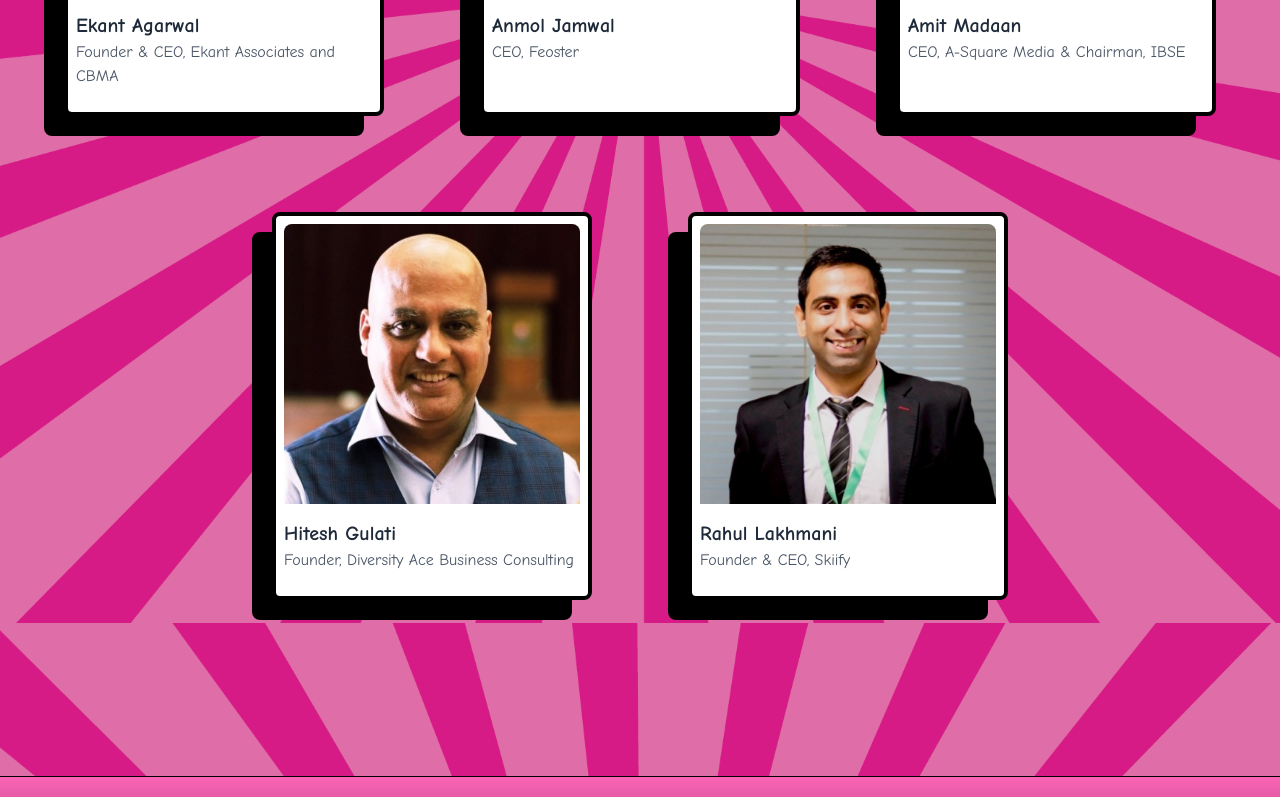
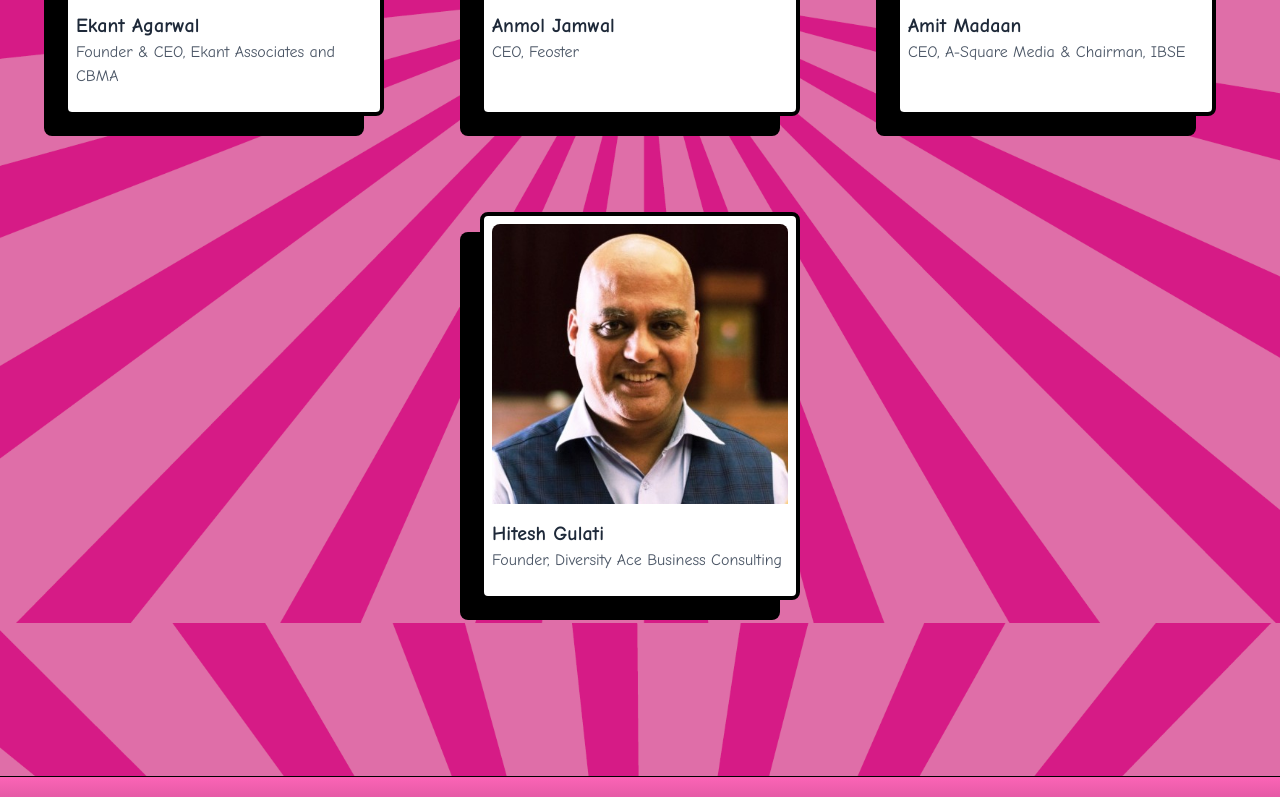
Before and after one commit to Saransh-2194/E-Summit-website, a React (Vite) app in the folder client/: page /speakers in a window 1280 px wide. Shown: the part 652-1449 px from the top of the page. Built offline with nearby package versions, Linux system fonts and the light colour scheme.

Commit message:
Removed a Speaker

```diff
--- a/client/src/components/Speakers/Speakers.jsx
+++ b/client/src/components/Speakers/Speakers.jsx
@@ -70,13 +70,6 @@ export default function Speakers() {
       instagram: "https://www.instagram.com/hiteshkumargulati/"
 
     },
-    { name: "Rahul Lakhmani",
-      image: "./Speakers/rahul.jpeg",
-      designation: "Founder & CEO, Skiify",
-      linkedin: "https://www.linkedin.com/in/rahullakhmani/",
-      instagram: "https://www.instagram.com/drlakhmani/"
-
-    },
   ];
 
   const pageStyle = {
```
